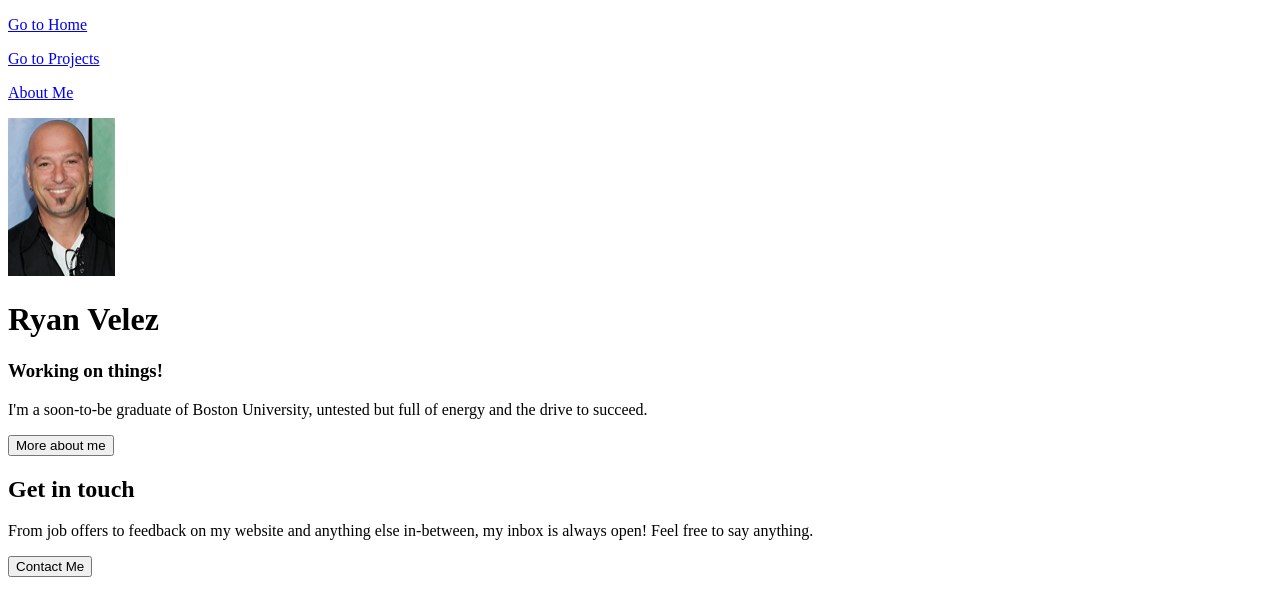
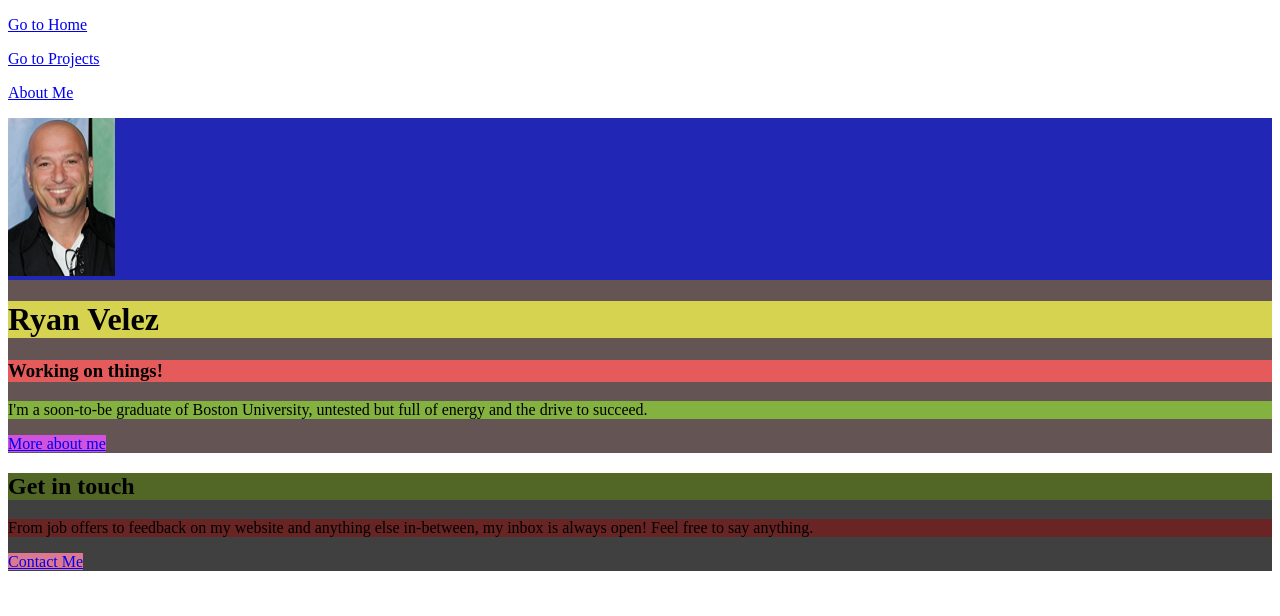
Before and after one commit to ryanv249/ryanv249.me, a Next.js app: page / in a window 1280 px wide. Shown: the top 616 px of the page. Built offline with nearby package versions, Linux system fonts and the light colour scheme.

Commit message:
/home is now formatted. need to work on /about and the navbar tomorrow, the structure is now defined though.

```diff
--- a/components/layout.js
+++ b/components/layout.js
@@ -55,7 +55,7 @@ export function ProjectPageLayout({ project }) {
                 </Link>
             </h2>
 
-            {/* content */}
+            {/* content    make into a main?*/}
 
             <Project>
                 <h1>{project.name}</h1>
@@ -74,14 +74,15 @@ export function ProjectPageLayout({ project }) {
                 </div>
             </Project>
 
+             {/* footer    ?*/}
+
         </>
     );
 }
 
-function PreviewGroup({ title, children }){
+function PreviewGroup({ children }){
     return(
         <div className={styles.previewContainer}>
-            <h2>{title}</h2>
             {children}
         </div>
     );
@@ -103,9 +104,10 @@ export function PreviewPageLayout({ school_list, personal_list }) {
             {/*      navbar stuff  */}
             <NavList></NavList>
 
-            {/* content */}
+            {/* content    make into a main*/}
 
-            <PreviewGroup title = "School Projects:">
+            <PreviewGroup>
+                <h2>School Projects:</h2>
                 {school_list.map((prev) => (
                     <Preview mapKey = {prev.name}>
                         <Link href={"/projects/school/" + prev.name}>
@@ -116,7 +118,8 @@ export function PreviewPageLayout({ school_list, personal_list }) {
                 ))}
             </PreviewGroup>
 
-            <PreviewGroup title = "Personal Projects:">
+            <PreviewGroup>
+                <h2>Personal Projects:</h2>
                 {personal_list.map((prev) => (
                     <Preview mapKey = {prev.name}>
                         <Link href={"/projects/personal/" + prev.name}>
@@ -126,10 +129,84 @@ export function PreviewPageLayout({ school_list, personal_list }) {
                     </Preview>
                 ))}
             </PreviewGroup>
+
+            {/* footer      */}
         </>
     );
 }
 
+function MyFace({ children }){
+    return(
+        <div className={utilStyles.face}>
+            {children}
+        </div>
+    );
+}
+
+function HomeContentTop({ children }){
+    return(
+        <div className={styles.homeTop}>
+            {children}
+        </div>
+    );
+}
+
+function HomeContentBottom({ children }){
+    return(
+        <div className={styles.homeBottom}>
+            {children}
+        </div>
+    );
+}
+
+export function HomePageLayout(){
+    return(
+        <>
+            <Header pageTitle={"Home - Ryan Velez"}/>
+
+            {/* this will be in a nav, use display grid */}
+            <NavList></NavList>
+
+            {/* this will all be in a main */}
+
+                <HomeContentTop>
+                    <MyFace>
+                        <Image
+                            src = "/images/the_man_himself.jpg"
+                            height = {317 *.5}
+                            width = {214 * .5}
+                            alt = "me"
+                        />
+                    </MyFace>
+
+                    <h1>Ryan Velez</h1>
+
+                    <h3>Working on things!</h3>
+
+                    <p>
+                        I'm a soon-to-be graduate of Boston University, untested but full of energy and the drive to succeed.
+                    </p>
+
+                    <Link href = "/about">
+                        <a>More about me</a>
+                    </Link>
+                </HomeContentTop>
+
+                <HomeContentBottom>
+                    <h2>Get in touch</h2>
+
+                    <p>
+                        From job offers to feedback on my website and anything else in-between, my inbox is always open!
+                        Feel free to say anything.
+                    </p>
+
+                    <a href="mailto:ryanv2468@hotmail.com">Contact Me</a>
+                </HomeContentBottom>
+            {/* this will be in a footer */}
+                {/* alternate navbar (use display grid), list of platforms, and copyright notice*/}
+        </>
+    );
+}
 
 const name = 'Your Name';
 export const siteTitle = 'Next.js Sample Website';
--- a/components/layout.module.css
+++ b/components/layout.module.css
@@ -12,6 +12,46 @@
     background-color: rgb(8, 1, 7);
 }
 
+/* home styles
+
+    may merge top and bottom at some point.
+*/
+
+.homeTop{
+    background-color: rgb(100, 84, 84);
+}
+
+.homeTop h1{
+    background-color: rgb(213, 211, 80);
+}
+
+.homeTop h3{
+    background-color: rgb(229, 91, 91);
+}
+
+.homeTop p{
+    background-color: rgb(132, 178, 65);
+}
+
+.homeTop a{
+    background-color: rgb(209, 82, 220);
+}
+
+.homeBottom{
+    background-color: rgb(64, 64, 64);
+}
+
+.homeBottom h2{
+    background-color: rgb(82, 102, 38);
+}
+
+.homeBottom p{
+    background-color: rgb(105, 36, 36);
+}
+
+.homeBottom a{
+    background-color: rgb(220, 121, 144);
+}
 
 /* preview styles
 
--- a/pages/index.js
+++ b/pages/index.js
@@ -1,7 +1,5 @@
 import Link from "next/link";
-import { Header } from "../components/layout";
-import Image from "next/image";
-
+import { HomePageLayout } from "../components/layout";
 
 export function NavList(){
     return (
@@ -26,53 +24,11 @@ export function NavList(){
     );
 }
 
-function MyFace(){
-    return(
-        <Image
-            src = "/images/the_man_himself.jpg"
-            height = {317 *.5}
-            width = {214 * .5}
-            alt = "me"
-        />
-    );
-}
 
 
 
 export default function HomePage() {
     return (
-        <>
-        <Header pageTitle={"Home - Ryan Velez"}/>
-
-        {/* this will be a navbar, use display grid */}
-        <NavList></NavList>
-
-        {/* this will be in a main */}
-            {/* top */}
-
-            <MyFace/>
-            <h1>Ryan Velez</h1>
-            <h3>Working on things!</h3>
-            <p>
-                I'm a soon-to-be graduate of Boston University, untested but full of energy and the drive to succeed.
-            </p>
-            <Link href = "/about">
-                <button>More about me</button>
-            </Link>
-
-            {/* bottom */}
-
-            <h2>Get in touch</h2>
-            <p>
-                From job offers to feedback on my website and anything else in-between, my inbox is always open!
-                Feel free to say anything.
-            </p>
-            <a href="mailto:ryanv2468@hotmail.com">
-                <button>Contact Me</button>
-            </a>
-
-        {/* this will be in a footer */}
-            {/* alternate navbar (use display grid), list of platforms, and copyright notice*/}
-        </>
+        <HomePageLayout/>
     )
 }
--- a/styles/utils.module.css
+++ b/styles/utils.module.css
@@ -50,3 +50,9 @@
 .lightText {
     color: #666;
 }
+
+/* idk about the stuff above this  */
+
+.face{
+    background-color: rgb(33, 38, 181);
+}
```
